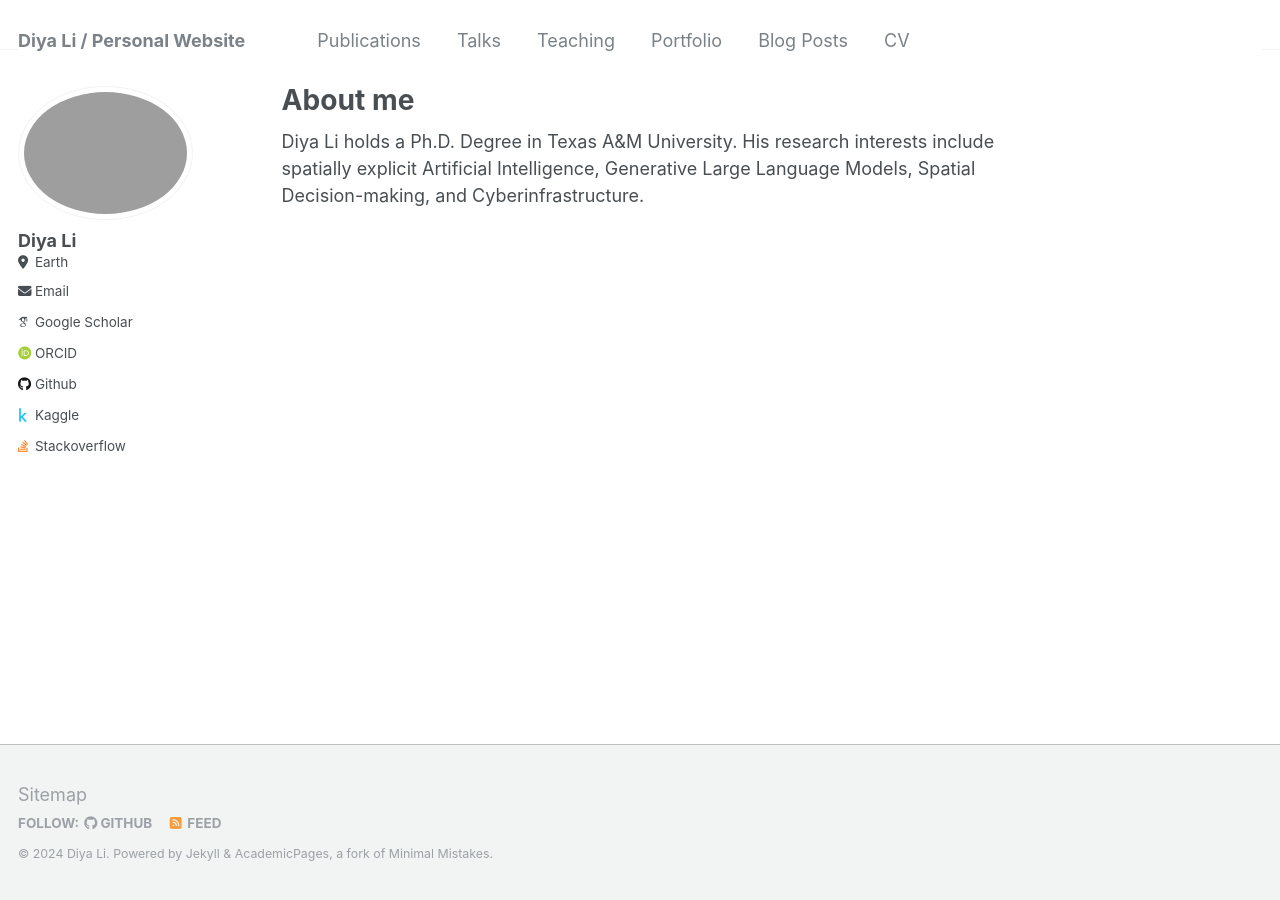
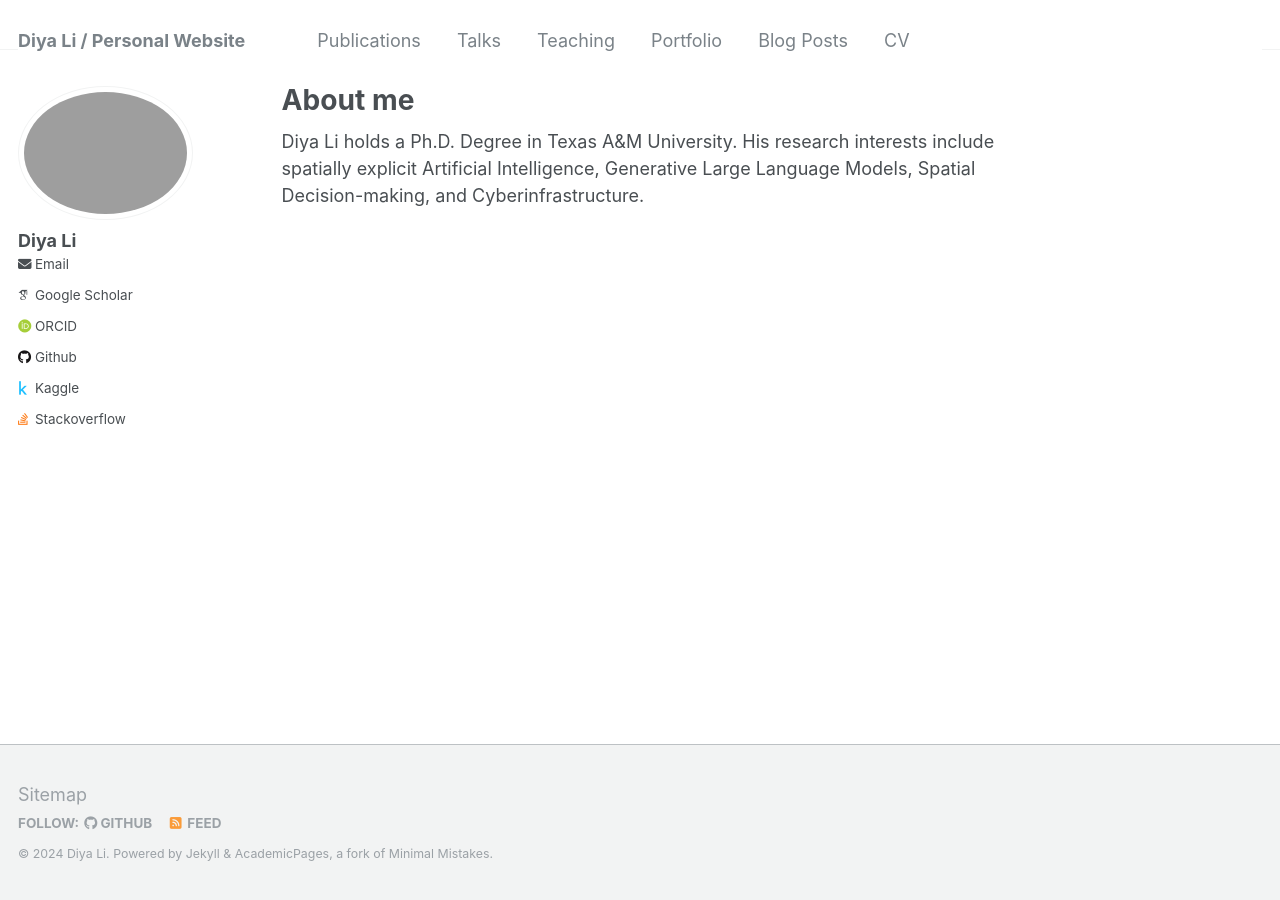
Before and after one commit to dyllanwli/dyllanwli.github.io, a Jekyll site: the page built from _pages/about.md, in a window 1280 px wide. Built offline with Jekyll 4.4.1, drawn with Linux system fonts in a browser that asks for light colours; some web fonts are replaced.

Commit message:
update location

```diff
--- a/_config.yml
+++ b/_config.yml
@@ -25,7 +25,7 @@ author:
   name             : "Diya Li"
   # pronouns         : # example: "she/her"
   # bio              : "Short biography for the left-hand sidebar"
-  location         : "Earth"
+  # location         : "Earth"
   # employer         : "Texas A&M University"
   uri              : # URL
   email            : "diya.li@tamu.edu"
```
